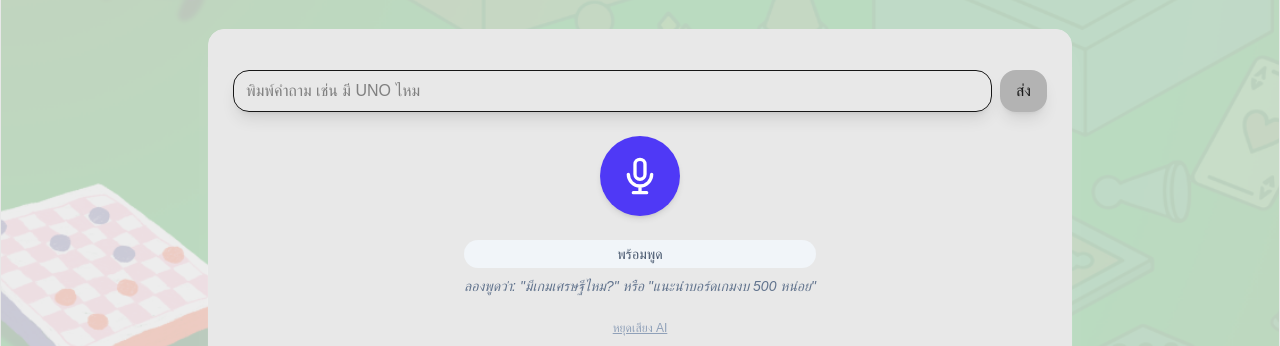
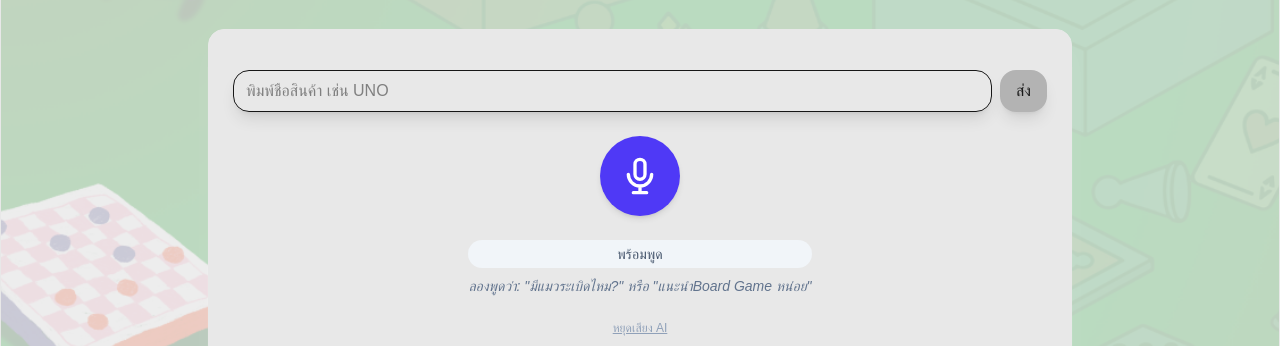
Before and after one commit to Intanin-SE67/it-shop-Voice-assistant-by-RoawPap, a Next.js app: page / in a window 1280 px wide. Shown: the part 196-542 px from the top of the page. Built offline with nearby package versions, Linux system fonts and the light colour scheme.

Commit message:
Updating Game Tags + change minor texts

```diff
--- a/src/app/page.tsx
+++ b/src/app/page.tsx
@@ -132,7 +132,7 @@ export default function Home() {
                 type="text"
                 value={inputText}
                 onChange={(e) => setInputText(e.target.value)}
-                placeholder="พิมพ์คำถาม เช่น มี UNO ไหม"
+                placeholder="พิมพ์ชื่อสินค้า เช่น UNO"
                 className="flex-1 px-3 fit py-2 rounded-2xl border invert shadow-lg"
                 onKeyDown={(e) => {
                   if (e.key === "Enter") {
@@ -181,7 +181,7 @@ export default function Home() {
                 <div className={`text-sm font-medium px-4 py-1 rounded-full mb-2 ${isListening ? "bg-red-100 text-red-700" : "bg-slate-100 text-slate-600"}`}>
                   {status}
                 </div>
-                <p className="text-slate-500 text-sm italic">ลองพูดว่า: "มีเกมเศรษฐีไหม?" หรือ "แนะนำบอร์ดเกมงบ 500 หน่อย"</p>
+                <p className="text-slate-500 text-sm italic">ลองพูดว่า: "มีแมวระเบิดไหม?" หรือ "แนะนำBoard Game หน่อย"</p>
               </div>
 
               <div className="flex gap-2">
--- a/src/data/products.json
+++ b/src/data/products.json
@@ -2,11 +2,11 @@
   {"sku":"DB-UNO-001","name":"UNO Classic","category":"Card Game","price":250,"stock":25,"warranty_months":3,"tags":["อูโน่","UNO","card","card game"], "images":["./product-images/uno/classic.png"]},
   {"sku":"DB-UNO-002","name":"UNO Flip","category":"Card Game","price":320,"stock":20,"warranty_months":3,"tags":["UNO","อูโน่","card game","party"], "images":["./product-images/uno/flip.png"]},
   {"sku":"DB-UNO-003","name":"UNO Attack","category":"Card Game","price":400,"stock":15,"warranty_months":3,"tags":["UNO","อูโน่","card game","fun"], "images":["./product-images/uno/attack.png"]},
-  {"sku":"DB-DIXIT-001","name":"Dixit","category":"Board Game","price":1200,"stock":15,"warranty_months":3,"tags":["dixit","ดิกซิท","imagination","party game","family"], "images":["./product-images/dixit.png"]},
+  {"sku":"DB-DIXIT-001","name":"Dixit","category":"Board Game","price":1200,"stock":15,"warranty_months":3,"tags":["dixit","ดิกซิท","imagination","party game","family","Board Game"], "images":["./product-images/dixit.png"]},
   {"sku":"DB-COUP-001","name":"Coup","category":"Card Game","price":550,"stock":18,"warranty_months":3,"tags":["coup","เกมโค่นอำนาจ","bluff","card game","party"], "images":["./product-images/coup-game.png"]},
   {"sku":"DB-CATAN-001","name":"Catan","category":"Board Game","price":1800,"stock":10,"warranty_months":3,"tags":["catan","คาทาน","c a t a n","strategy","family board game"], "images":["./product-images/catan-game.png"]},
   {"sku":"DB-AVALON-001","name":"The Resistance: Avalon","category":"Party Game","price":650,"stock":16,"warranty_months":3,"tags":["avalon","อวาลอน","party","deduction","social"], "images":["./product-images/the_resistance-avalon.png"]},
-  {"sku":"DB-SPLENDOR-001","name":"Splendor","category":"Board Game","price":1300,"stock":12,"warranty_months":3,"tags":["splendor","เกมค้าเพชร","strategy","engine building"], "images":["./product-images/splendorBD.png"]},
+  {"sku":"DB-SPLENDOR-001","name":"Splendor","category":"Board Game","price":1300,"stock":12,"warranty_months":3,"tags":["splendor","เกมค้าเพชร","strategy","engine building","Board Game"], "images":["./product-images/splendorBD.png"]},
   {"sku":"DB-WERWOLF-001","name":"Ultimate Werewolf","category":"Party Game","price":700,"stock":14,"warranty_months":3,"tags":["werewolf","หมาป่า","social deduction","party"], "images":["./product-images/Uwerewolf.png"]},
   {"sku":"DB-EXPLODINGK-001","name":"Exploding Kittens","category":"Card Game","price":750,"stock":17,"warranty_months":3,"tags":["exploding kittens","แมวระเบิด","card game","party","fun"], "images":["./product-images/exploding_kittens/OG.png"]},
   {"sku":"DB-EXPLODINGK-002","name":"Exploding Kittens Good vs Evil","category":"Card Game","price":850,"stock":12,"warranty_months":3,"tags":["exploding kittens","แมวระเบิด","card game","party","fun"], "images":["./product-images/exploding_kittens/GvsE.png"]},
```
